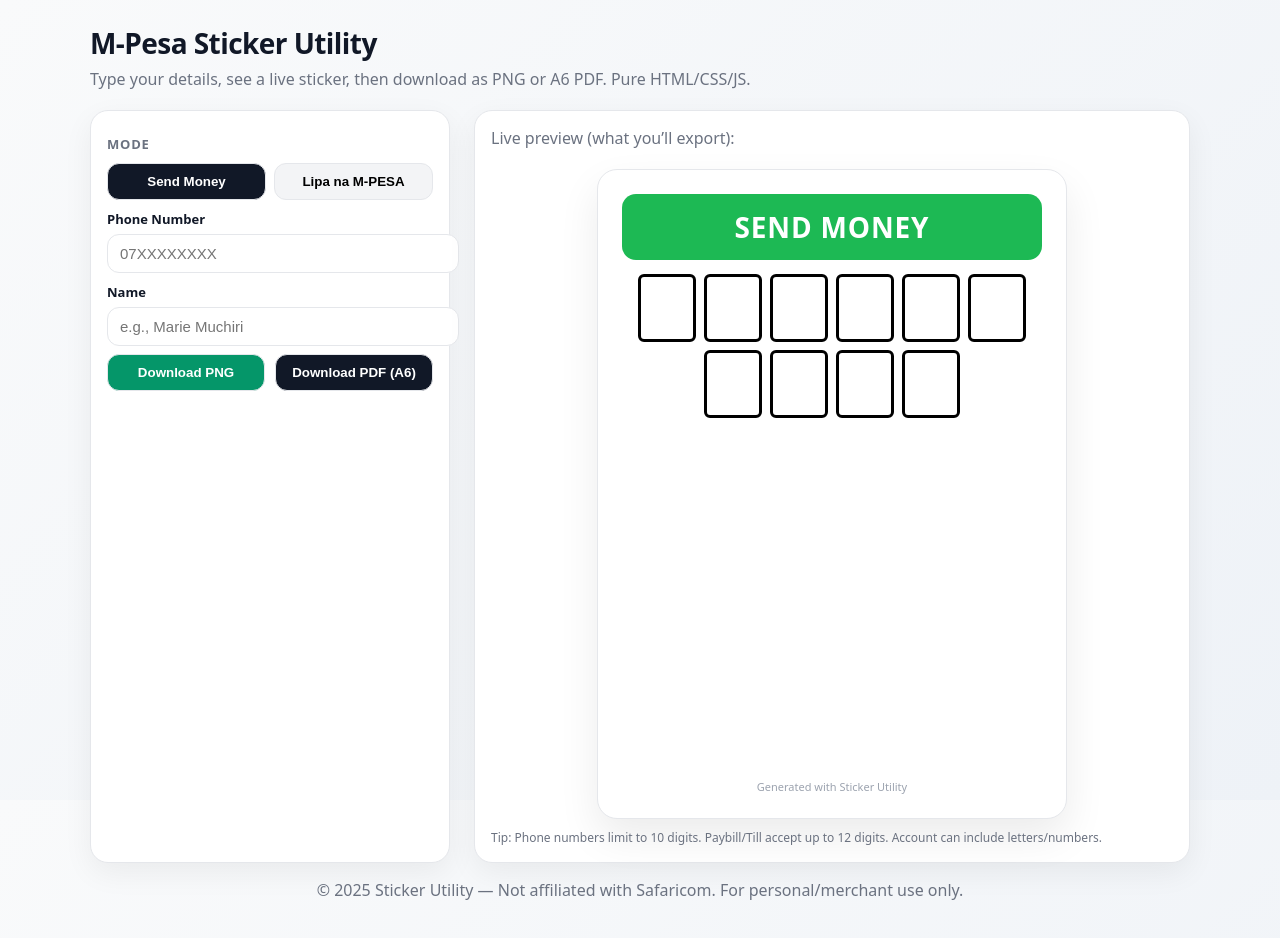
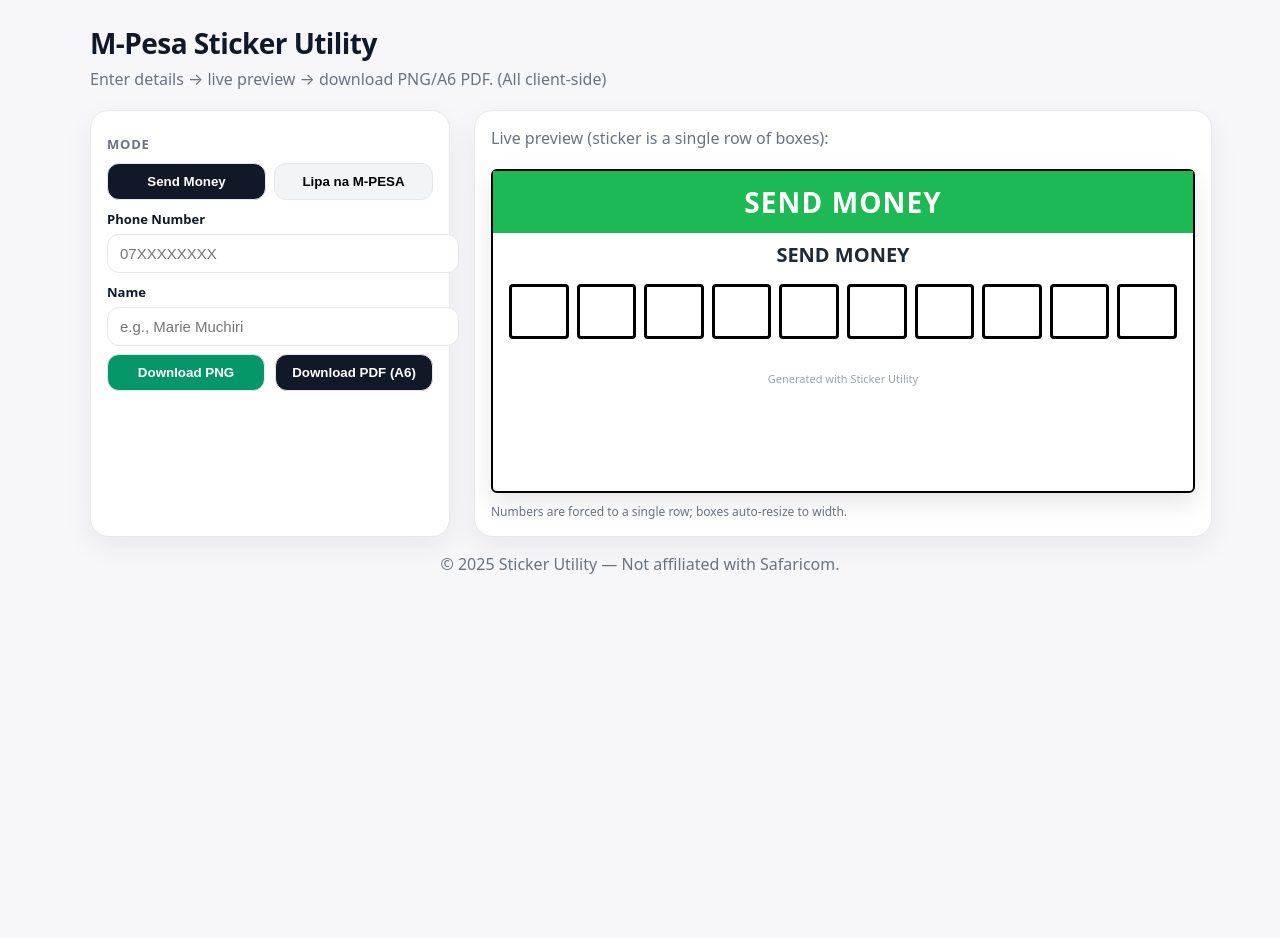
Before and after one commit to Nathank3/mpesa-sticker-vanilla, a plain HTML site: page index.html in a window 1280 px wide. After the commit the page ends 800 px from the top, so only its background shows below. Drawn offline with nearby package versions, Linux system fonts and the light colour scheme.

Commit message:
Update index.html

```diff
--- a/index.html
+++ b/index.html
@@ -6,15 +6,16 @@
   <title>M-Pesa Sticker Utility</title>
   <style>
     :root {
-      --mpesa-green: #1db954; /* tweak if you want a different green */
+      --mpesa-green: #1db954;
       --bg: #f6f7f9;
       --card: #fff;
       --text: #111827;
       --muted: #6b7280;
       --border: #e5e7eb;
+      --black: #000000;
     }
     html, body { height: 100%; }
-    body { margin: 0; font-family: system-ui, -apple-system, Segoe UI, Roboto, Ubuntu, "Helvetica Neue", Arial, "Noto Sans", "Apple Color Emoji", "Segoe UI Emoji"; background: linear-gradient(135deg, #f9fafb, #eef2f7); color: var(--text); }
+    body { margin: 0; font-family: system-ui, -apple-system, Segoe UI, Roboto, Ubuntu, "Helvetica Neue", Arial, "Noto Sans"; background: #f7f7fb; color: var(--text); }
     .container { max-width: 1100px; margin: 0 auto; padding: 24px; }
     h1 { margin: 0 0 6px; font-size: 28px; font-weight: 900; letter-spacing: -0.02em; }
     .sub { color: var(--muted); margin-bottom: 20px; }
@@ -40,41 +41,40 @@
     .export .btn.png { background: #059669; color: #fff; }
     .export .btn.pdf { background: #111827; color: #fff; }
 
-    /* Preview / Sticker */
+    /* Preview / Sticker: rectangular look */
     .preview-wrap { display: flex; justify-content: center; }
-    .sticker { width: 420px; min-height: 600px; background: #fff; border: 1px solid var(--border); border-radius: 20px; box-shadow: 0 18px 40px rgba(0,0,0,0.08); padding: 24px; display: flex; flex-direction: column; gap: 14px; }
-    .sticker-header { background: var(--mpesa-green); color: #fff; text-align: center; padding: 14px 16px; border-radius: 14px; font-weight: 900; font-size: 28px; text-transform: uppercase; letter-spacing: 0.03em; }
-    .sticker-sublabel { text-align: center; color: #374151; font-weight: 800; margin-top: -6px; }
-    .boxes { display: flex; flex-wrap: wrap; gap: 8px; justify-content: center; }
-    .box { width: 52px; height: 62px; background: #fff; border: 3px solid #000; border-radius: 6px; display: flex; align-items: center; justify-content: center; font-weight: 900; font-size: 24px; letter-spacing: 0.08em; }
-    .box.md { width: 46px; height: 54px; font-size: 20px; }
-    .name { text-align: center; font-weight: 900; font-size: 22px; word-break: break-word; }
-    .watermark { margin-top: auto; text-align: center; color: #9ca3af; font-size: 11px; }
+    .sticker { width: 700px; min-height: 320px; background: #fff; border: 2px solid var(--black); border-radius: 6px; box-shadow: 0 10px 24px rgba(0,0,0,0.10); display: flex; flex-direction: column; }
+    .sticker-top { background: var(--mpesa-green); color: #fff; padding: 12px 16px; text-align: center; font-weight: 900; font-size: 28px; text-transform: uppercase; letter-spacing: 0.04em; }
+    .sticker-mid { padding: 8px 16px; text-align: center; font-weight: 800; font-size: 20px; text-transform: uppercase; color: #1f2937; }
+    .boxes-wrap { padding: 8px 16px; }
+    .boxes { display: grid; gap: 8px; justify-items: stretch; }
+    .box { aspect-ratio: 1.1 / 1; background: #fff; border: 3px solid #000; border-radius: 4px; display: flex; align-items: center; justify-content: center; font-weight: 900; font-size: 26px; letter-spacing: 0.08em; }
+    .name { text-align: center; font-weight: 900; font-size: 22px; padding: 10px 16px 14px; word-break: break-word; }
+    .foot { text-align: center; color: #9ca3af; font-size: 11px; padding-bottom: 8px; }
+
     .hint { color: #6b7280; font-size: 12px; margin-top: 10px; }
   </style>
-  <!-- Libraries via CDN (no SRI to avoid mismatch issues) -->
   <script src="https://unpkg.com/html-to-image@1.11.11/dist/html-to-image.umd.js"></script>
   <script src="https://cdnjs.cloudflare.com/ajax/libs/jspdf/2.5.1/jspdf.umd.min.js"></script>
 </head>
 <body>
   <div class="container">
     <h1>M-Pesa Sticker Utility</h1>
-    <div class="sub">Type your details, see a live sticker, then download as PNG or A6 PDF. Pure HTML/CSS/JS.</div>
+    <div class="sub">Enter details → live preview → download PNG/A6 PDF. (All client-side)</div>
 
     <div class="grid">
-      <!-- Controls -->
       <div class="card">
         <div class="section-title">Mode</div>
         <div class="row">
-          <button id="mode-send" class="btn active">Send Money</button>
-          <button id="mode-lipa" class="btn">Lipa na M-PESA</button>
+          <button id="mode-send" class="btn active" type="button">Send Money</button>
+          <button id="mode-lipa" class="btn" type="button">Lipa na M-PESA</button>
         </div>
 
         <div id="lipa-types" style="display:none; margin-top: 8px;">
           <div class="row">
-            <button id="type-till" class="btn green active">Till</button>
-            <button id="type-paybill" class="btn green">Paybill</button>
-            <button id="type-pochi" class="btn green">Pochi</button>
+            <button id="type-till" class="btn green active" type="button">Till</button>
+            <button id="type-paybill" class="btn green" type="button">Paybill</button>
+            <button id="type-pochi" class="btn green" type="button">Pochi</button>
           </div>
         </div>
 
@@ -109,51 +109,43 @@
         </div>
 
         <div class="export">
-          <button id="btn-png" class="btn png">Download PNG</button>
-          <button id="btn-pdf" class="btn pdf">Download PDF (A6)</button>
+          <button id="btn-png" class="btn png" type="button">Download PNG</button>
+          <button id="btn-pdf" class="btn pdf" type="button">Download PDF (A6)</button>
         </div>
       </div>
 
-      <!-- Preview -->
       <div class="card">
-        <div class="sub">Live preview (what you’ll export):</div>
+        <div class="sub">Live preview (sticker is a single row of boxes):</div>
         <div class="preview-wrap">
           <div id="sticker" class="sticker">
-            <div id="sticker-header" class="sticker-header">Send Money</div>
-            <div id="sticker-sublabel" class="sticker-sublabel" style="display:none;"></div>
-
+            <div id="sticker-top" class="sticker-top">SEND MONEY</div>
+            <div id="sticker-mid" class="sticker-mid">SEND MONEY</div>
+            <div class="boxes-wrap">
               <div class="boxes" id="primary-boxes"></div>
-
-            <div id="account-section" style="display:none;">
-              <div class="sticker-sublabel" style="margin-top:6px;">Account Number</div>
-              <div class="boxes" id="account-boxes"></div>
             </div>
-
             <div class="name" id="sticker-name"></div>
-            <div class="watermark">Generated with Sticker Utility</div>
+            <div class="foot">Generated with Sticker Utility</div>
           </div>
         </div>
-        <div class="hint">Tip: Phone numbers limit to 10 digits. Paybill/Till accept up to 12 digits. Account can include letters/numbers.</div>
+        <div class="hint">Numbers are forced to a single row; boxes auto-resize to width.</div>
       </div>
     </div>
 
-    <div class="sub" style="text-align:center; margin-top:16px;">© <span id="year"></span> Sticker Utility — Not affiliated with Safaricom. For personal/merchant use only.</div>
+    <div class="sub" style="text-align:center; margin-top:16px;">© <span id="year"></span> Sticker Utility — Not affiliated with Safaricom.</div>
   </div>
 
   <script>
     const el = (id) => document.getElementById(id);
     const yearEl = el('year'); yearEl.textContent = new Date().getFullYear();
 
-    // State
-    let mode = 'send'; // 'send' | 'lipa'
-    let lipaType = 'till'; // 'till' | 'paybill' | 'pochi'
+    let mode = 'send';
+    let lipaType = 'till';
 
     let phone = ''; let nameSend = '';
     let till = ''; let nameTill = '';
     let paybill = ''; let account = ''; let namePaybill = '';
     let pochi = ''; let namePochi = '';
 
-    // Elements
     const btnModeSend = el('mode-send');
     const btnModeLipa = el('mode-lipa');
     const lipaTypesWrap = el('lipa-types');
@@ -180,28 +172,27 @@
     const inputPochi = el('input-pochi');
     const inputNamePochi = el('input-name-pochi');
 
-    const stickerHeader = el('sticker-header');
-    const stickerSub = el('sticker-sublabel');
+    const stickerTop = el('sticker-top');
+    const stickerMid = el('sticker-mid');
     const primaryBoxes = el('primary-boxes');
-    const accountSection = el('account-section');
-    const accountBoxes = el('account-boxes');
     const stickerName = el('sticker-name');
 
     const btnPng = el('btn-png');
     const btnPdf = el('btn-pdf');
 
-    // Helpers
     function clampDigits(v, max) { return (v || '').replace(/\D+/g, '').slice(0, max); }
-    function renderBoxes(container, value, fixedCount, size) {
+
+    function renderBoxes(value, fixedCount) {
       const digits = (value || '').replace(/\D+/g, '');
       const count = fixedCount ?? Math.max(1, digits.length || 1);
-      container.innerHTML = '';
+      primaryBoxes.innerHTML = '';
+      primaryBoxes.style.gridTemplateColumns = `repeat(${count}, 1fr)`;
       for (let i = 0; i < count; i++) {
         const ch = digits[i] || '';
         const d = document.createElement('div');
-        d.className = 'box' + (size === 'md' ? ' md' : '');
+        d.className = 'box';
         d.textContent = ch;
-        container.appendChild(d);
+        primaryBoxes.appendChild(d);
       }
     }
 
@@ -209,68 +200,43 @@
       const isSend = mode === 'send';
       const isPochi = lipaType === 'pochi';
 
-      // Mode buttons
       btnModeSend.classList.toggle('active', isSend);
       btnModeLipa.classList.toggle('active', !isSend);
 
-      // Show/hide type row
       lipaTypesWrap.style.display = isSend ? 'none' : 'block';
 
-      // Show correct input group
       inputsSend.style.display = isSend ? 'block' : 'none';
       inputsTill.style.display = (!isSend && lipaType === 'till') ? 'block' : 'none';
       inputsPaybill.style.display = (!isSend && lipaType === 'paybill') ? 'block' : 'none';
       inputsPochi.style.display = (!isSend && lipaType === 'pochi') ? 'block' : 'none';
 
-      // Lipa type buttons
-      btnTypeTill.classList.toggle('active', lipaType === 'till');
-      btnTypePaybill.classList.toggle('active', lipaType === 'paybill');
-      btnTypePochi.classList.toggle('active', lipaType === 'pochi');
-
-      // Header/sublabel
-      const header = (isSend || isPochi) ? 'Send Money' : 'Lipa na M-PESA';
-      stickerHeader.textContent = header;
-
-      if (!isSend) {
-        stickerSub.style.display = 'block';
-        if (lipaType === 'till') stickerSub.textContent = 'Till Number';
-        if (lipaType === 'paybill') stickerSub.textContent = 'Paybill';
-        if (lipaType === 'pochi') stickerSub.textContent = 'Pochi la Biashara';
+      if (isSend) {
+        stickerTop.textContent = 'SEND MONEY';
+        stickerMid.textContent = 'SEND MONEY';
       } else {
-        stickerSub.style.display = 'none';
+        stickerTop.textContent = 'LIPA NA M-PESA';
+        if (lipaType === 'till') stickerMid.textContent = 'BUY GOODS TILL NUMBER';
+        if (lipaType === 'paybill') stickerMid.textContent = 'PAYBILL';
+        if (lipaType === 'pochi') stickerMid.textContent = 'POCHI LA BIASHARA';
       }
 
-      // Primary digits
       let primary = '';
       if (isSend || isPochi) primary = isPochi ? pochi : phone;
       else primary = (lipaType === 'till') ? till : paybill;
 
-      renderBoxes(primaryBoxes, primary, (isSend || isPochi) ? 10 : undefined, 'lg');
+      renderBoxes(primary, (isSend || isPochi) ? 10 : undefined);
 
-      // Account (paybill)
-      if (!isSend && lipaType === 'paybill') {
-        accountSection.style.display = 'block';
-        renderBoxes(accountBoxes, account, undefined, 'md');
-      } else {
-        accountSection.style.display = 'none';
-        accountBoxes.innerHTML = '';
-      }
-
-      // Name
       const nm = isSend ? nameSend : (lipaType === 'till' ? nameTill : lipaType === 'paybill' ? namePaybill : namePochi);
       stickerName.textContent = nm || '';
     }
 
-    // Events — mode
     btnModeSend.addEventListener('click', () => { mode = 'send'; updateUI(); });
     btnModeLipa.addEventListener('click', () => { mode = 'lipa'; updateUI(); });
 
-    // Events — lipa types
     btnTypeTill.addEventListener('click', () => { lipaType = 'till'; updateUI(); });
     btnTypePaybill.addEventListener('click', () => { lipaType = 'paybill'; updateUI(); });
     btnTypePochi.addEventListener('click', () => { lipaType = 'pochi'; updateUI(); });
 
-    // Inputs
     inputPhone.addEventListener('input', (e) => { phone = clampDigits(e.target.value, 10); e.target.value = phone; updateUI(); });
     inputName.addEventListener('input', (e) => { nameSend = e.target.value; updateUI(); });
 
@@ -284,19 +250,36 @@
     inputPochi.addEventListener('input', (e) => { pochi = clampDigits(e.target.value, 10); e.target.value = pochi; updateUI(); });
     inputNamePochi.addEventListener('input', (e) => { namePochi = e.target.value; updateUI(); });
 
-    // Export
-    btnPng.addEventListener('click', async () => {
+    async function toDataUrl() {
       const node = document.getElementById('sticker');
-      const dataUrl = await htmlToImage.toPng(node, { pixelRatio: 2, cacheBust: true });
+      return await htmlToImage.toPng(node, {
+        pixelRatio: 2,
+        cacheBust: true,
+        backgroundColor: '#ffffff',
+        crossOrigin: 'anonymous'
+      });
+    }
+
+    btnPng.addEventListener('click', async (e) => {
+      e.preventDefault();
+      try {
+        const dataUrl = await toDataUrl();
         const a = document.createElement('a');
         a.download = makeFilename() + '.png';
         a.href = dataUrl;
+        document.body.appendChild(a);
         a.click();
+        a.remove();
+      } catch (err) {
+        alert('PNG export failed (possibly due to network blocking CDNs). Try another browser/network.');
+        console.error(err);
+      }
     });
 
-    btnPdf.addEventListener('click', async () => {
-      const node = document.getElementById('sticker');
-      const dataUrl = await htmlToImage.toPng(node, { pixelRatio: 2, cacheBust: true });
+    btnPdf.addEventListener('click', async (e) => {
+      e.preventDefault();
+      try {
+        const dataUrl = await toDataUrl();
         const { jsPDF } = window.jspdf;
         const pdf = new jsPDF({ orientation: 'portrait', unit: 'mm', format: 'a6' });
         const imgProps = pdf.getImageProperties(dataUrl);
@@ -309,6 +292,10 @@
         const y = (pageHeight - h) / 2;
         pdf.addImage(dataUrl, 'PNG', x, y, w, h);
         pdf.save(makeFilename() + '.pdf');
+      } catch (err) {
+        alert('PDF export failed (possibly due to network blocking CDNs). Try another browser/network.');
+        console.error(err);
+      }
     });
 
     function makeFilename() {
@@ -322,7 +309,6 @@
       return 'mpesa-sticker-' + parts.filter(Boolean).join('-');
     }
 
-    // Initial render
     updateUI();
   </script>
 </body>
```
Lines whose indentation alone changed are shown as unchanged.
